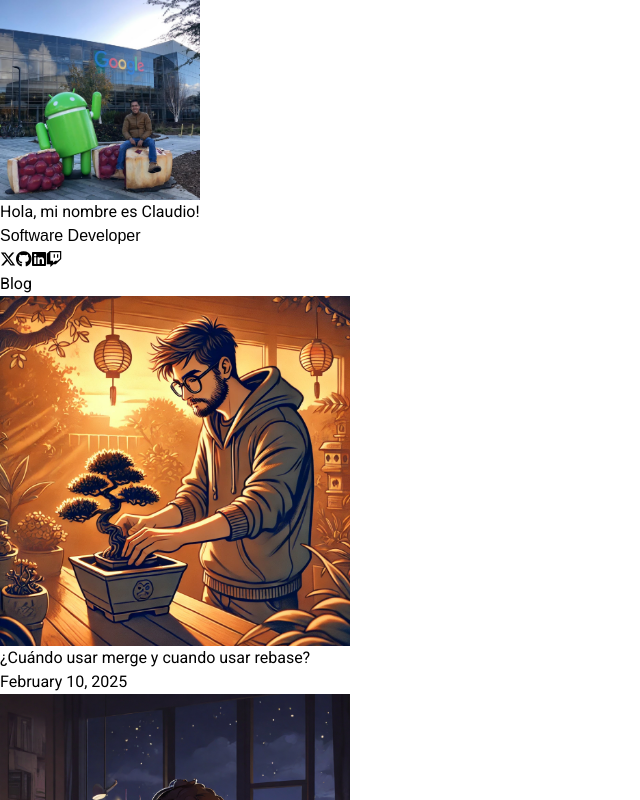
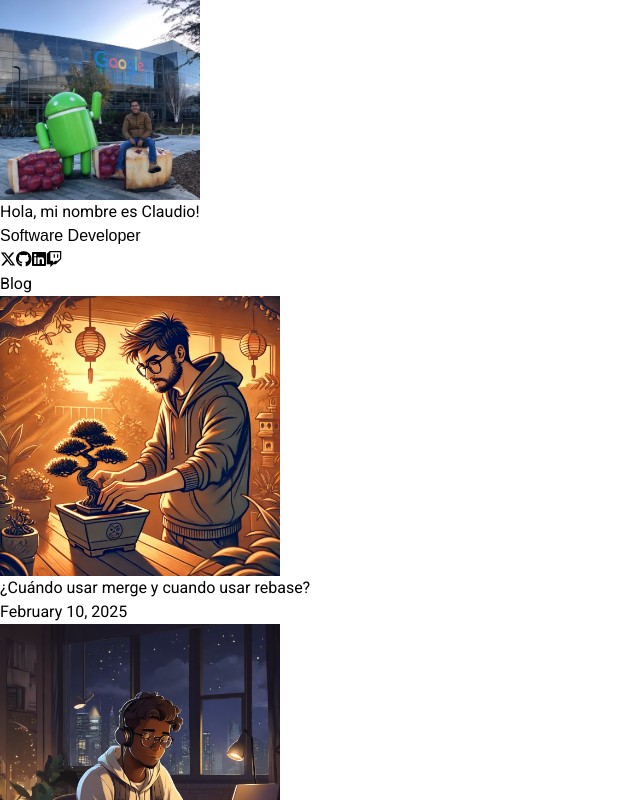
Before and after one commit to claudiocoder/claudio-coder-site, a Next.js app: page / in a window 1280 px wide. Shown: the top 800 px of the page, without its empty margins (0-640 px from the left). Built offline with nearby package versions, Linux system fonts and the light colour scheme; a web font is replaced by a local one.

Commit message:
:sparkles: - Improve Card styles

```diff
--- a/src/app/page.tsx
+++ b/src/app/page.tsx
@@ -16,7 +16,7 @@ const Home = async () => {
     <>
       <div className='sm:m-8 mx-4 my-2'>
         <h1 className='mb-6 sm:mb-8 text-3xl font-black'>Blog</h1>
-        <div className='flex flex-wrap gap-5 m-auto'>
+        <div className='flex flex-wrap gap-5 justify-center mx-auto lg:justify-start'>
           {posts.map((post, idx) => (
             <PostCard key={idx} {...post} />
           ))}
--- a/src/components/PostCard.tsx
+++ b/src/components/PostCard.tsx
@@ -3,32 +3,30 @@ import Image from 'next/image'
 import { format, parseISO } from 'date-fns'
 import { _roboto } from '@/lib/utils/fonts'
 import { Blog } from '@/lib/models/Blog'
+import { widthCard } from '@/constants'
 
 const PostCard = (post: Blog) => {
   return (
     <Link href={post.slug as string}>
-      <div className='w-[100%] lg:w-[350px] shadow-[0_5px_15px_rgba(0,0,0,0.35)] rounded-md flex flex-col items-center bg-slate-50'>
-        <div className='rounded-lg'>
+      <div className='flex flex-col bg-white shadow-sm border border-slate-200 rounded-lg my-6 w-80 lg:w-96'>
+        <div className='m-2.5 overflow-hidden rounded-md h-80 flex justify-center items-center'>
           <Image
-            width={350}
-            height={350}
+            width={widthCard}
+            height={widthCard}
             src={post.thumbnailUrl as string}
+            className='w-full h-full object-cover'
             alt={post.title as string}
-            className='rounded-md object-cover max-h-[300px]'
           />
         </div>
-        <div className='flex flex-col items-start justify-between px-3 w-full h-full'>
-          <h2
-            className={`${_roboto.className} my-5 text-base sm:text-2xl font-bold w-full text-left`}
+        <div className='p-6 text-left'>
+          <h4
+            className={`${_roboto.className} mb-1 text-xl font-semibold text-slate-800`}
           >
             {post.title as string}
-          </h2>
-          <time
-            dateTime={post.date as string}
-            className='mb-2 block text-xs w-full text-gray-600 text-right'
-          >
+          </h4>
+          <p className='text-base text-slate-600 mt-4 font-light text-end'>
             {format(parseISO(post.date as string), 'MMMM dd, yyyy')}
-          </time>
+          </p>
         </div>
       </div>
     </Link>
--- /dev/null
+++ b/src/constants/index.ts
@@ -0,0 +1 @@
+export const widthCard: number = 280
```
